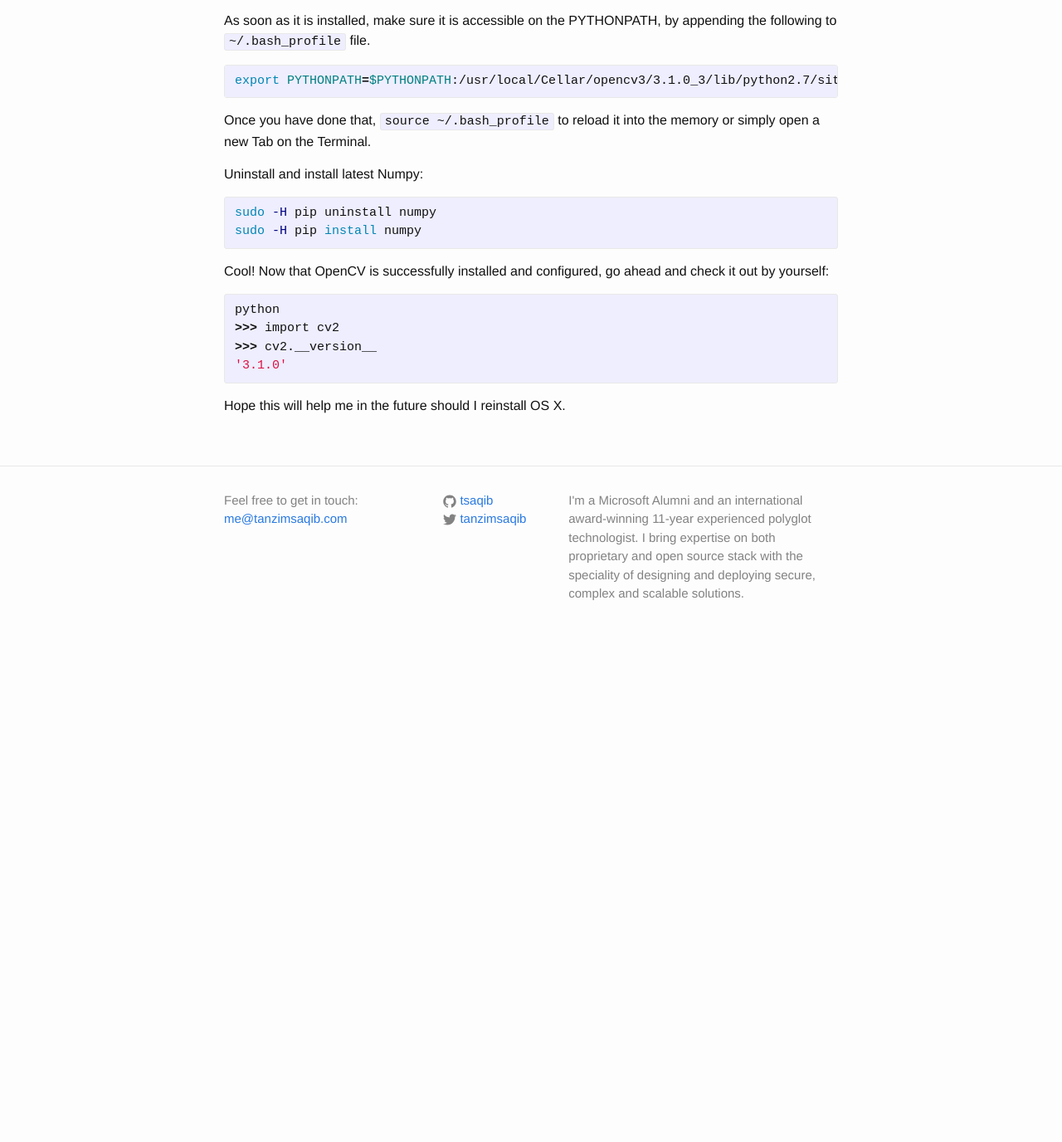
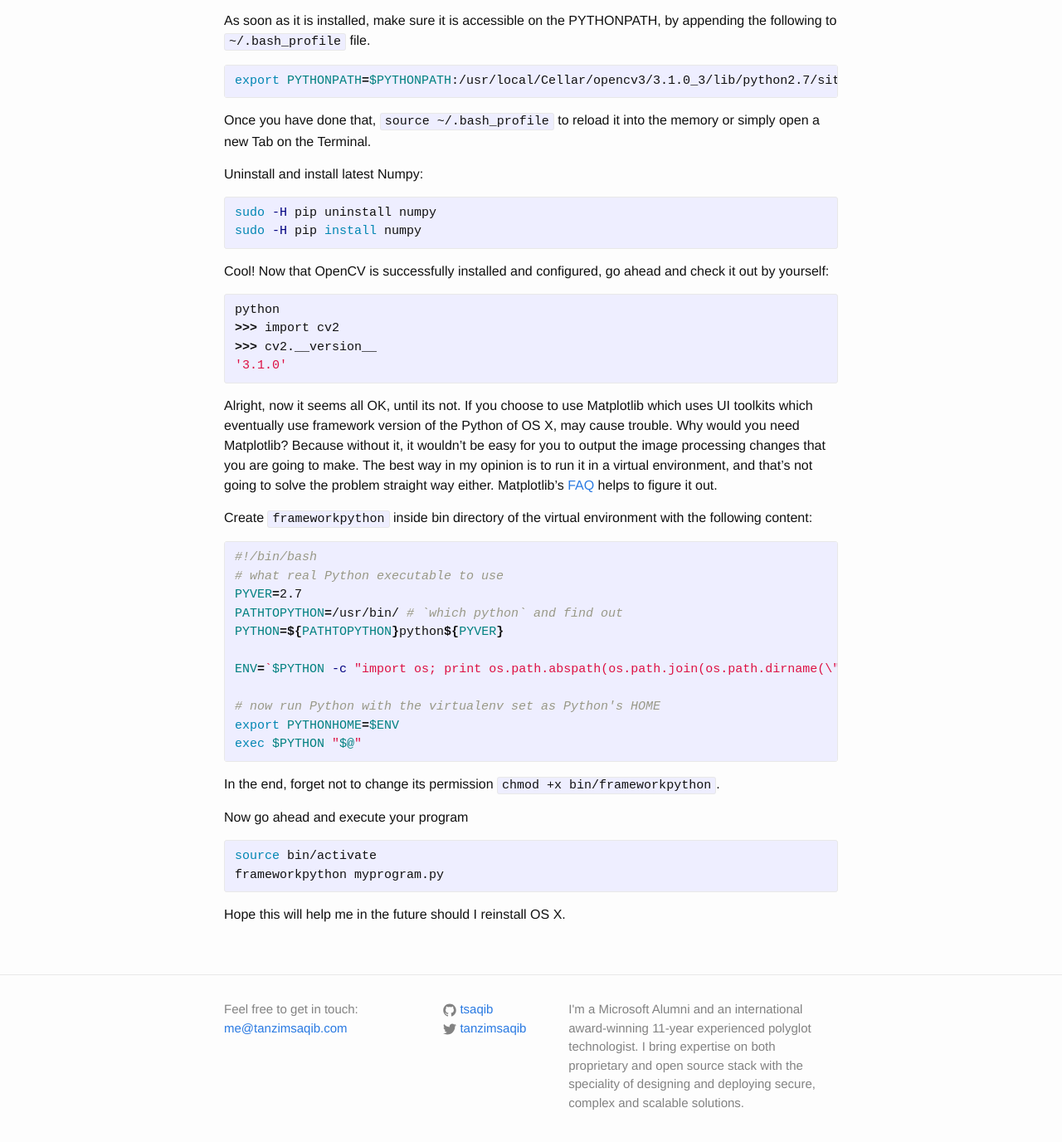
Before and after one commit to tsaqib/www, a Jekyll site: the page built from _posts/2016-06-11-opencv3-up-running.md, in a window 1280 px wide and 1400 px high, scrolled down 463 px. Shown: the top 1376 px of the window at 83% size. Built offline with Jekyll 4.4.1, drawn with Linux system fonts in a browser that asks for light colours; comment, search, counter and statistics services are not loaded; before the commit the page ends 1250 px from its top, so only the background shows below that.

Commit message:
Edited OpenCV 3.0 post

```diff
--- a/_posts/2016-06-11-opencv3-up-running.md
+++ b/_posts/2016-06-11-opencv3-up-running.md
@@ -44,4 +44,30 @@
 '3.1.0'
 {% endhighlight %}
 
+Alright, now it seems all OK, until its not. If you choose to use Matplotlib which uses UI toolkits which eventually use framework version of the Python of OS X, may cause trouble. Why would you need Matplotlib? Because without it, it wouldn't be easy for you to output the image processing changes that you are going to make. The best way in my opinion is to run it in a virtual environment, and that's not going to solve the problem straight way either. Matplotlib's [FAQ](http://matplotlib.org/faq/virtualenv_faq.html) helps to figure it out.
+
+Create `frameworkpython` inside bin directory of the virtual environment with the following content:
+
+{% highlight bash %}
+#!/bin/bash
+# what real Python executable to use
+PYVER=2.7
+PATHTOPYTHON=/usr/bin/ # `which python` and find out
+PYTHON=${PATHTOPYTHON}python${PYVER}
+
+ENV=`$PYTHON -c "import os; print os.path.abspath(os.path.join(os.path.dirname(\"$0\"), '..'))"`
+
+# now run Python with the virtualenv set as Python's HOME
+export PYTHONHOME=$ENV
+exec $PYTHON "$@"
+{% endhighlight %}
+
+In the end, forget not to change its permission `chmod +x bin/frameworkpython`.
+
+Now go ahead and execute your program
+{% highlight bash %}
+source bin/activate
+frameworkpython myprogram.py
+{% endhighlight %}
+
 Hope this will help me in the future should I reinstall OS X.
```
